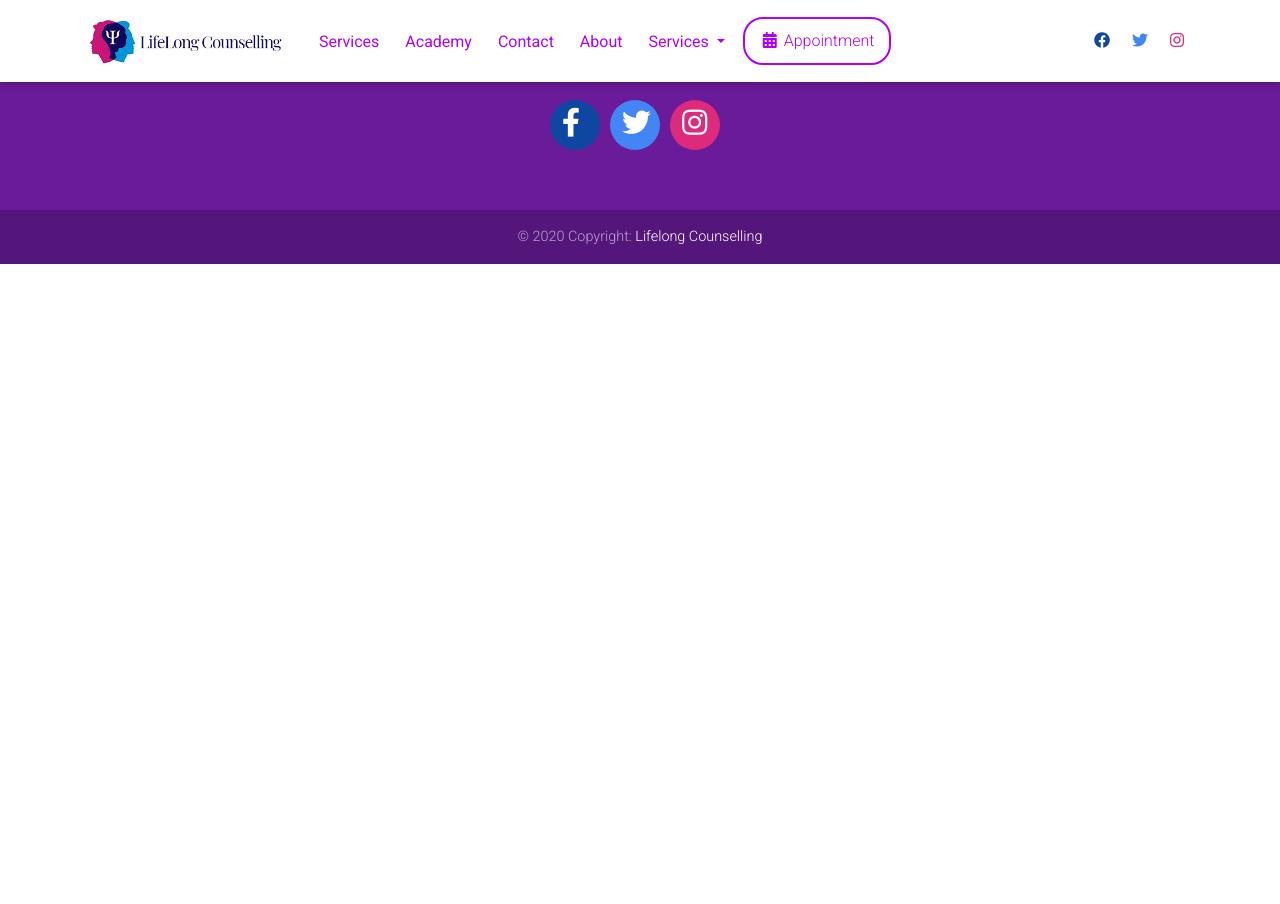
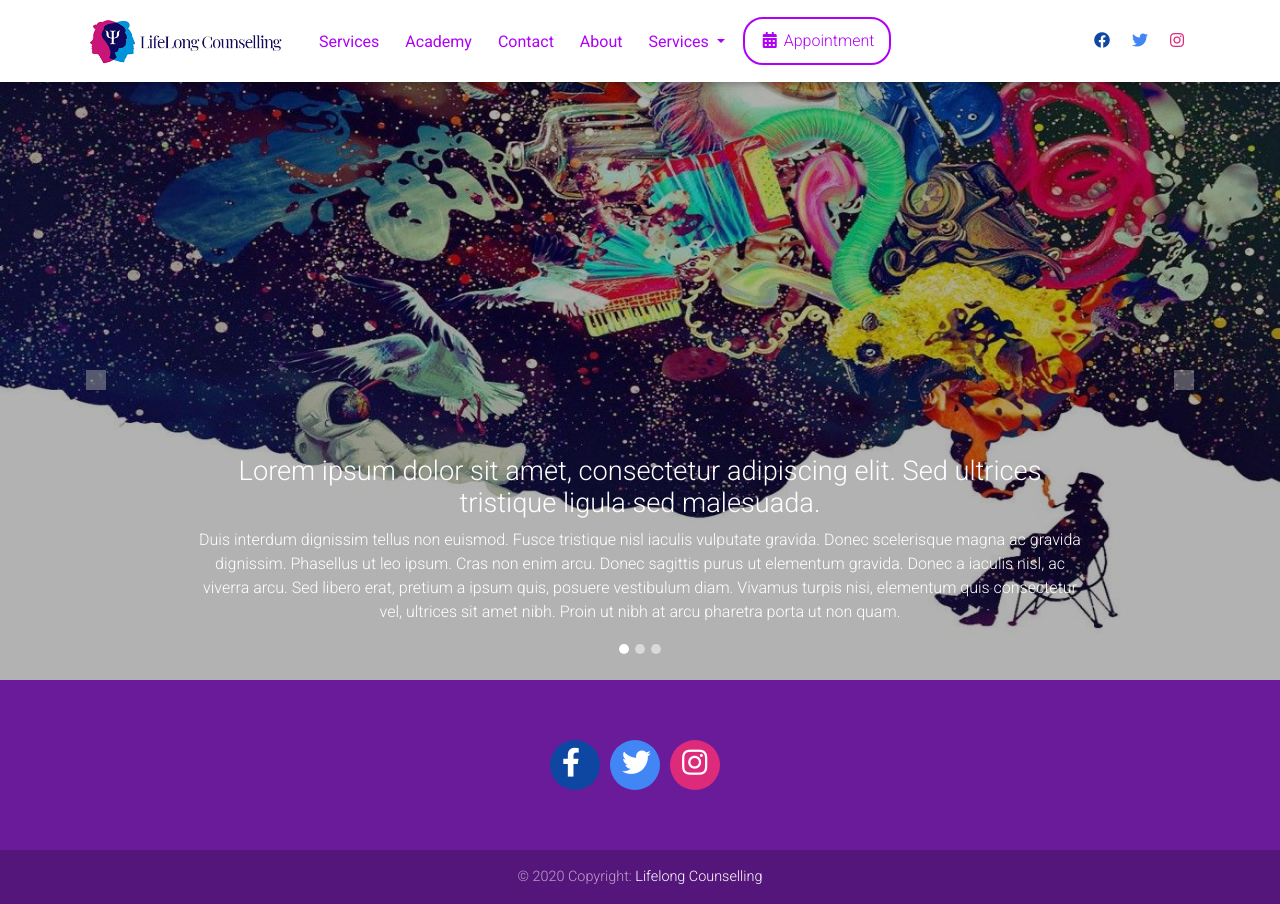
Before and after one commit to mrwormhole/django-lifelong, a Django app: page / in a window 1280 px wide. Before the commit the page ends 264 px from the top, so only its background shows below. Run offline with Django 3.2, Linux system fonts and the light colour scheme; some libraries are stand-ins or nearby versions; grey boxes are pictures that could not be loaded.

Commit message:
testing carousel

```diff
--- a/lifelong_therapy/templates/base.html
+++ b/lifelong_therapy/templates/base.html
@@ -97,6 +97,9 @@
             left:12px
         }
 
+        #slides {
+            margin-top: 80px;
+        }
 
         @media (max-width: 991px) {
             .custom-button {
@@ -164,7 +167,6 @@
                         </div>
                     </li>
 
-
                     <li class="nav-item">
                         <a class="nav-link custom-button" href="#"><i class="fas fa-calendar-alt"></i> Appointment</a>
                     </li>
@@ -191,14 +193,12 @@
     </nav>
     <!--Navbar-->
 
-    <div class="container">
-        <div class="row">
-            <div class="col-md-6 m-auto">
-                {% block content %} {% endblock %}
-            </div>
-        </div>
+    <!--Slides-->
+    <div id="slides">
+        {% block content %}
+        {% endblock %}
     </div>
-
+    <!--Slides-->
 
     <!--Footer-->
     <footer class="page-footer font-small purple darken-3">
--- a/lifelong_therapy/templates/home/index.html
+++ b/lifelong_therapy/templates/home/index.html
@@ -1,5 +1,67 @@
 {% extends "base.html" %}
 
 {% block content %}
-    <p style="text-align:center"> Welcome to the home page!</p>
+    <!--Carousel Wrapper-->
+<div id="carousel-example-2" class="carousel slide carousel-fade" data-ride="carousel">
+    <!--Indicators-->
+    <ol class="carousel-indicators">
+      <li data-target="#carousel-example-2" data-slide-to="0" class="active"></li>
+      <li data-target="#carousel-example-2" data-slide-to="1"></li>
+      <li data-target="#carousel-example-2" data-slide-to="2"></li>
+    </ol>
+    <!--/.Indicators-->
+    <!--Slides-->
+
+    <div class="carousel-inner" role="listbox">
+      <div class="carousel-item active">
+        <div class="view">
+            <!-- HARD TO FIND A IMAGE DUDE
+                PLEASE FIND 3 IMAGES THAT MAKES SENSE AND DO THE WRITING ON THEM
+            -->
+            {% load static %}
+          <img class="d-block w-100" src="{% static "test.jpg" %}" alt="test" style="height: 600px;">
+          <div class="mask rgba-black-light"></div>
+        </div>
+        <div class="carousel-caption">
+          <h3 class="h3-responsive">Lorem ipsum dolor sit amet, consectetur adipiscing elit. Sed ultrices tristique ligula sed malesuada. </h3>
+          <p>Duis interdum dignissim tellus non euismod. Fusce tristique nisl iaculis vulputate gravida. Donec scelerisque magna ac gravida dignissim. Phasellus ut leo ipsum. Cras non enim arcu. Donec sagittis purus ut elementum gravida. Donec a iaculis nisl, ac viverra arcu. Sed libero erat, pretium a ipsum quis, posuere vestibulum diam. Vivamus turpis nisi, elementum quis consectetur vel, ultrices sit amet nibh. Proin ut nibh at arcu pharetra porta ut non quam.</p>
+        </div>
+      </div>
+      <div class="carousel-item">
+        <!--Mask color-->
+        <div class="view">
+          <img class="d-block w-100" src="https://mdbootstrap.com/img/Photos/Slides/img%20(6).jpg" alt="Second slide">
+          <div class="mask rgba-black-strong"></div>
+        </div>
+        <div class="carousel-caption">
+          <h3 class="h3-responsive">Strong mask</h3>
+          <p>Secondary text</p>
+        </div>
+      </div>
+      <div class="carousel-item">
+        <!--Mask color-->
+        <div class="view">
+          <img class="d-block w-100" src="https://mdbootstrap.com/img/Photos/Slides/img%20(9).jpg"
+            alt="Third slide">
+          <div class="mask rgba-black-slight"></div>
+        </div>
+        <div class="carousel-caption">
+          <h3 class="h3-responsive">Slight mask</h3>
+          <p>Third text</p>
+        </div>
+      </div>
+    </div>
+    <!--/.Slides-->
+    <!--Controls-->
+    <a class="carousel-control-prev" href="#carousel-example-2" role="button" data-slide="prev">
+      <span class="carousel-control-prev-icon" aria-hidden="true"></span>
+      <span class="sr-only">Previous</span>
+    </a>
+    <a class="carousel-control-next" href="#carousel-example-2" role="button" data-slide="next">
+      <span class="carousel-control-next-icon" aria-hidden="true"></span>
+      <span class="sr-only">Next</span>
+    </a>
+    <!--/.Controls-->
+  </div>
+  <!--/.Carousel Wrapper-->
 {% endblock %}
```
Also changed, not shown: lifelong_therapy/static/test.jpg (added).
